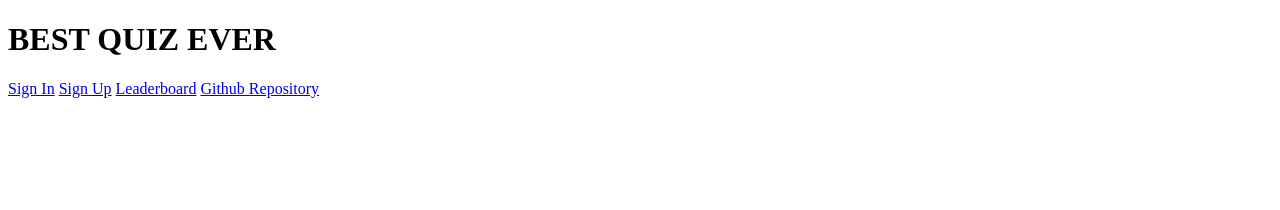
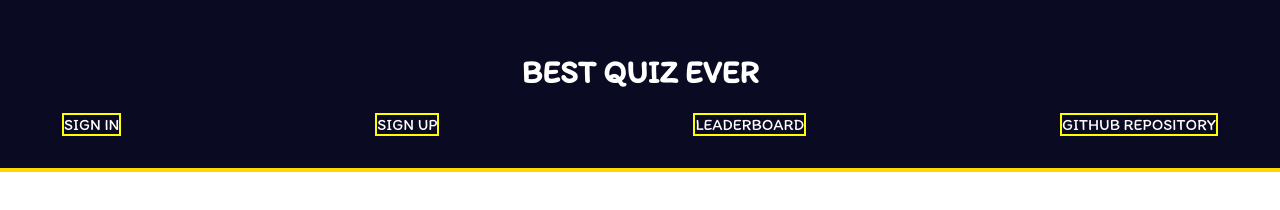
Before and after one commit to Altasa/ProjectSPTPractice, a plain HTML site: page index.html in a window 1280 px wide. Drawn offline with Linux system fonts and the light colour scheme.

Commit message:
Update index.html

```diff
--- a/index.html
+++ b/index.html
@@ -5,7 +5,7 @@
         <title>SPTP</title>
         <meta name="description" content="Sample">
         <link rel="shortcut icon" href="./images/favicon.ico" type="image/x-icon">
-        <link href="styles.css" rel="stylesheet" type="text/css">
+        <link href="./styles/style.css" rel="stylesheet" type="text/css">
         <meta name="viewport" content="width=device-width, initial-scale=1.0">
     </head>
     <body>
```
